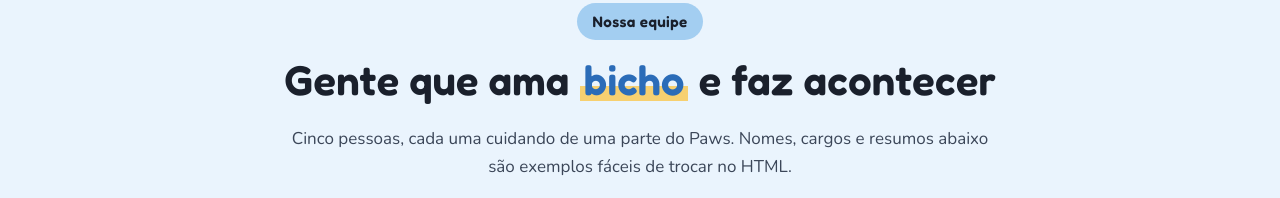
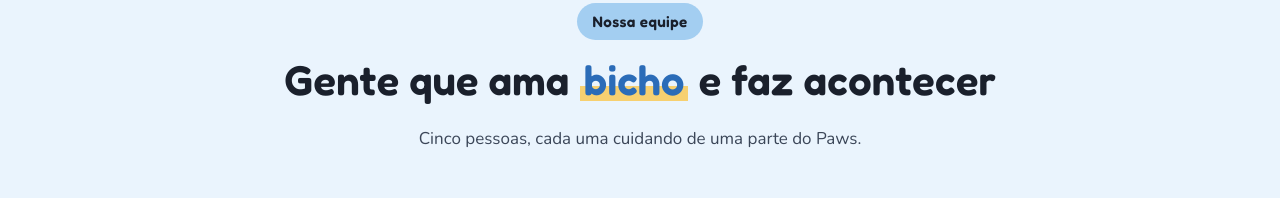
Before and after one commit to lmaurici0/PAWS-BIV, a plain HTML site: page index.html in a window 1280 px wide. Shown: the part 1839-2037 px from the top of the page. Drawn offline with nearby package versions, Linux system fonts and the light colour scheme; a web font is replaced by a local one.

Commit message:
Atualizar o index.html

```diff
--- a/index.html
+++ b/index.html
@@ -78,9 +78,9 @@
 <section class="sec alt" id="equipe">
  <div class="container">
   <div class="head reveal"><p class="eyebrow">Nossa equipe</p><h2>Gente que ama <span class="hl">bicho</span> e faz acontecer</h2>
-  <p class="sub">Cinco pessoas, cada uma cuidando de uma parte do Paws. Nomes, cargos e resumos abaixo são exemplos fáceis de trocar no HTML.</p></div>
+  <p class="sub">Cinco pessoas, cada uma cuidando de uma parte do Paws.</p></div>
   <div class="team">
-   <!-- Para trocar: altere nome, cargo e resumo. Para a foto, substitua o bloco .photo por <img class="photo" src="img/nome.jpg" alt="Foto de Nome"> -->
+   <!-- Para trocar: altere nome, cargo e resumo. Para a foto, substitua o bloco .photo por <img class="photo" src="img/joao.jpg" alt="Foto de Nome"> -->
    <article class="member reveal">
     <div class="photo" role="img" aria-label="Espaço reservado para foto de Marina Duarte"><img src="img/.svg" alt=""><small>Foto</small></div>
     <h3>João Rodrigues</h3><p class="role">Líder</p>
```
